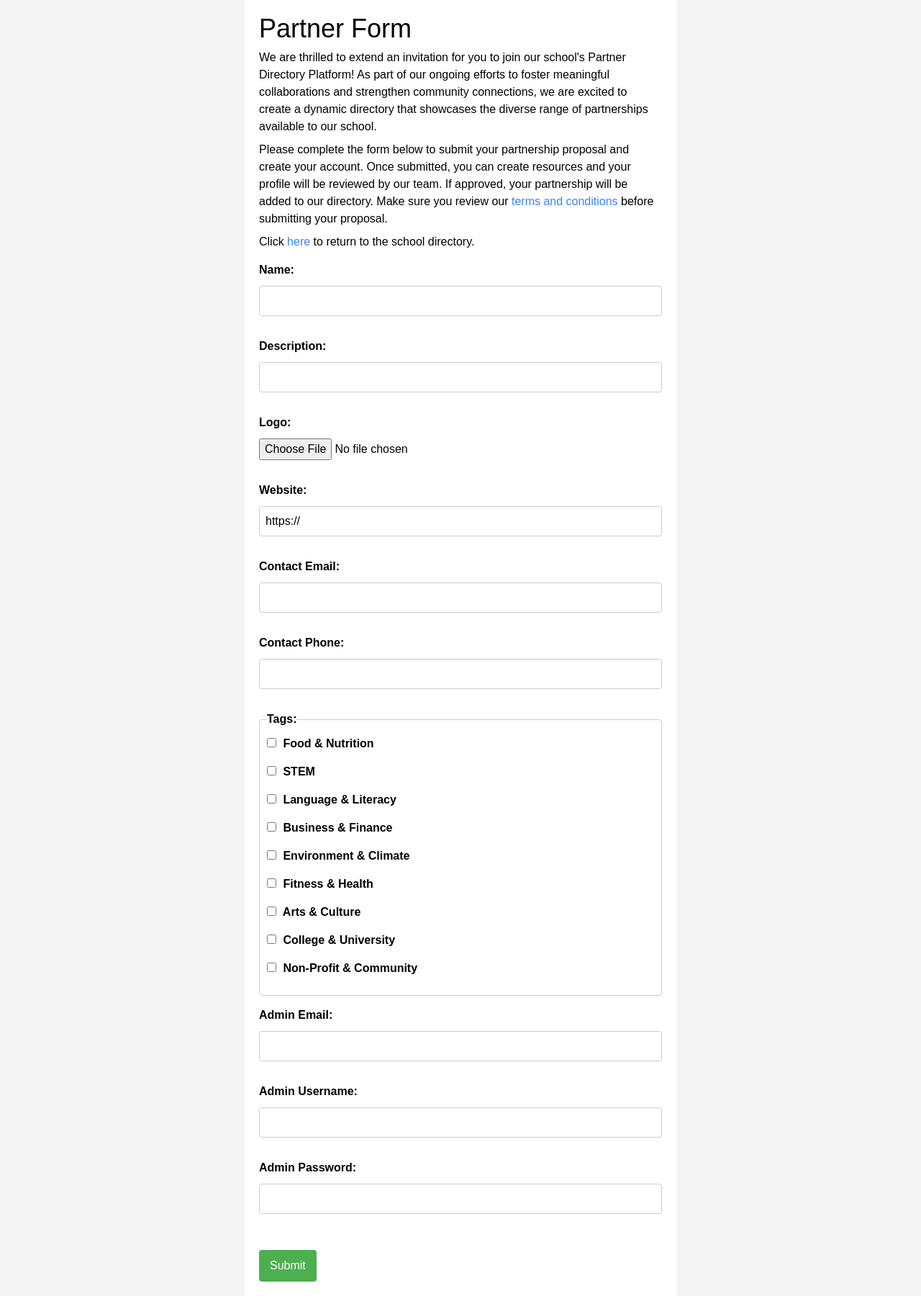
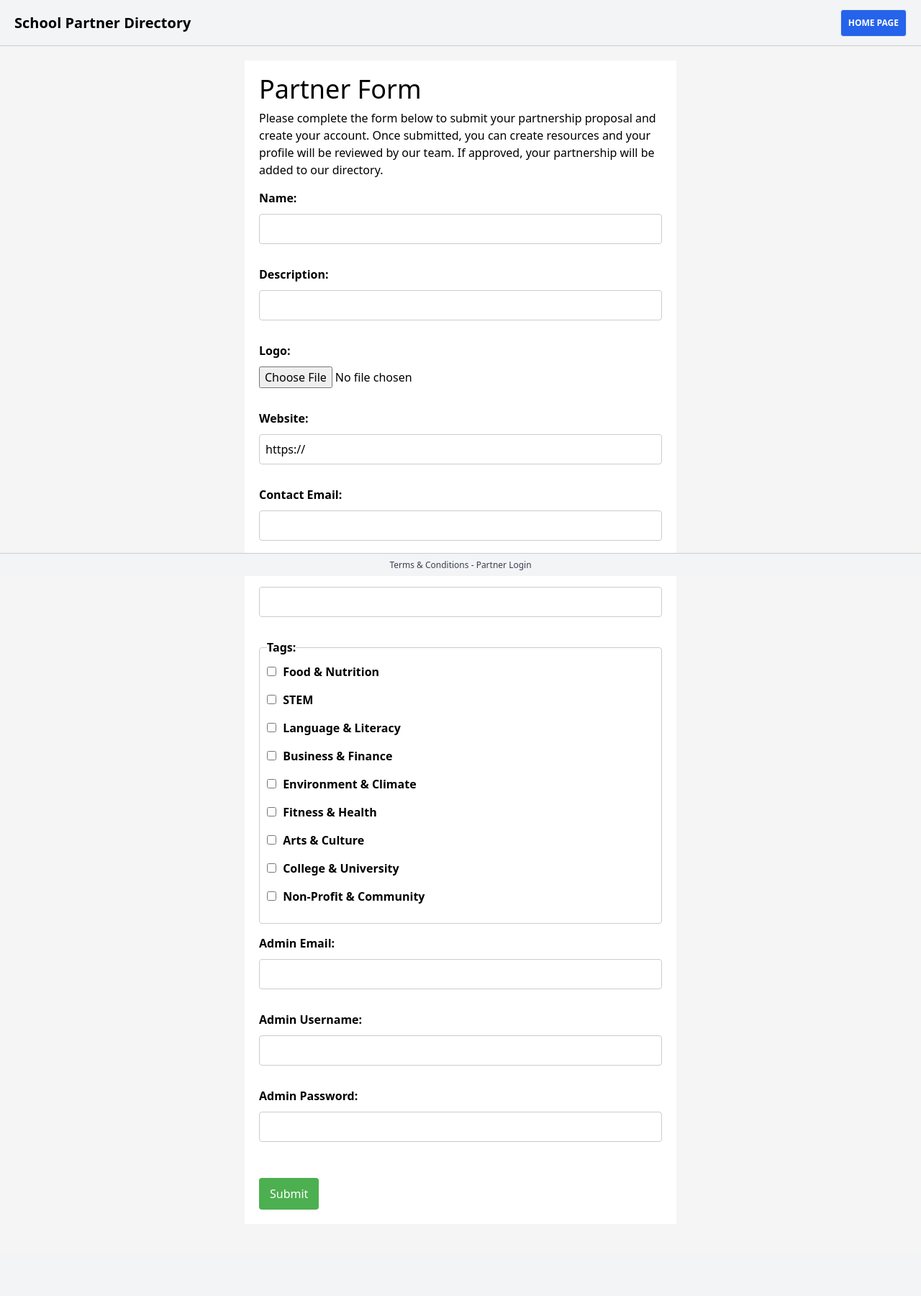
Before and after one commit to abtinmbm/FBLA2024, a Django app: page /partner in a window 1280 px wide. Shown: the whole page at 72% size. After the commit the page ends 1680 px from the top, so only its background shows below. Run offline with Django 5.2, Linux system fonts and the light colour scheme; data comes from the database, SQL or seed files in the repository; both versions use the stored data as it was before the commit; some libraries are stand-ins or nearby versions.

Commit message:
Added header and footer to proposal page

```diff
--- a/partners/templates/partner_proposal.html
+++ b/partners/templates/partner_proposal.html
@@ -9,6 +9,22 @@
     <meta name="viewport" content="width=device-width, initial-scale=1.0" />
     <script src="https://cdn.tailwindcss.com"></script>
   </head>
+  <body>
+    <header class="bg-gray-100 w-full border-b flex justify-center h-16">
+      <div
+        class="w-full max-w-screen-2xl flex items-center justify-between py-2.5 px-5"
+      >
+        <h1 class="text-sm lg:text-xl font-semibold">
+          School Partner Directory
+        </h1>
+        <a
+          class="text-xs border p-2.5 bg-blue-600 hover:bg-blue-200 hover:text-blue-800 hover:border-blue-800 text-white rounded font-semibold"
+          href="{% url 'partner_list' %}"
+        >
+          HOME PAGE
+        </a>
+      </div>
+    </header>
   <body>
     <style>
       /* Reset some default styles */
@@ -27,8 +43,28 @@
       }
 
       body {
-        font-family: Arial, sans-serif;
         background-color: #f5f5f5;
+        padding-top: 64px; /* Adjusted for header height */
+      }
+
+      header {
+        position: fixed;
+        top: 0;
+        left: 0;
+        width: 100%;
+        z-index: 1000; /* Ensure it's above other content */
+        background-color: #fff; /* Match background color */
+        border-bottom: 1px solid #ccc; /* Match border of original header */
+      }
+
+      footer {
+        position: fixed;
+        bottom: 0;
+        left: 0;
+        width: 100%;
+        z-index: 1000; /* Ensure it's above other content */
+        background-color: #fff; /* Match background color */
+        border-top: 1px solid #ccc; /* Match border of original footer */
       }
 
       form {
@@ -36,6 +72,8 @@
         padding: 20px;
         background-color: #fff;
         margin: auto;
+        margin-top: 20px; /* Adjusted for header height */
+        margin-bottom: 40px; /* Adjusted for footer height */
       }
 
       form div {
@@ -114,24 +152,22 @@
       <div class="flex flex-col space-y-2">
         <h1 class="text-4xl">Partner Form</h1>
         <p>
-          We are thrilled to extend an invitation for you to join our school's
-          Partner Directory Platform! As part of our ongoing efforts to foster
-          meaningful collaborations and strengthen community connections, we are
-          excited to create a dynamic directory that showcases the diverse range
-          of partnerships available to our school.
-        </p>
-        <p>
             Please complete the form below to submit your partnership proposal and create your account.
             Once submitted, you can create resources and your profile will be reviewed by our team. If approved,
-            your partnership will be added to our directory. Make sure you review our <a href="/terms" class="text-blue-500">terms and conditions</a> before submitting your proposal.
+            your partnership will be added to our directory.
 
-        </p>
-        <p>
-          Click <a href="/" class="text-blue-500">here</a> to return to the school directory.
         </p>
       </div>
       {% csrf_token %} {{ form }}
       <input type="submit" value="Submit" class="mt-5" />
     </form>
+    <footer
+      class="w-full bg-gray-100 border-t flex justify-center px-2.5 py-2 h-8 z-10"
+    >
+      <p class="text-xs text-gray-700">
+        <a href="/terms">Terms & Conditions</a> -
+        <a href="/admin/">Partner Login</a>
+      </p>
+    </footer>
   </body>
 </html>
```
Also changed, not shown: db.sqlite3 (deleted).
